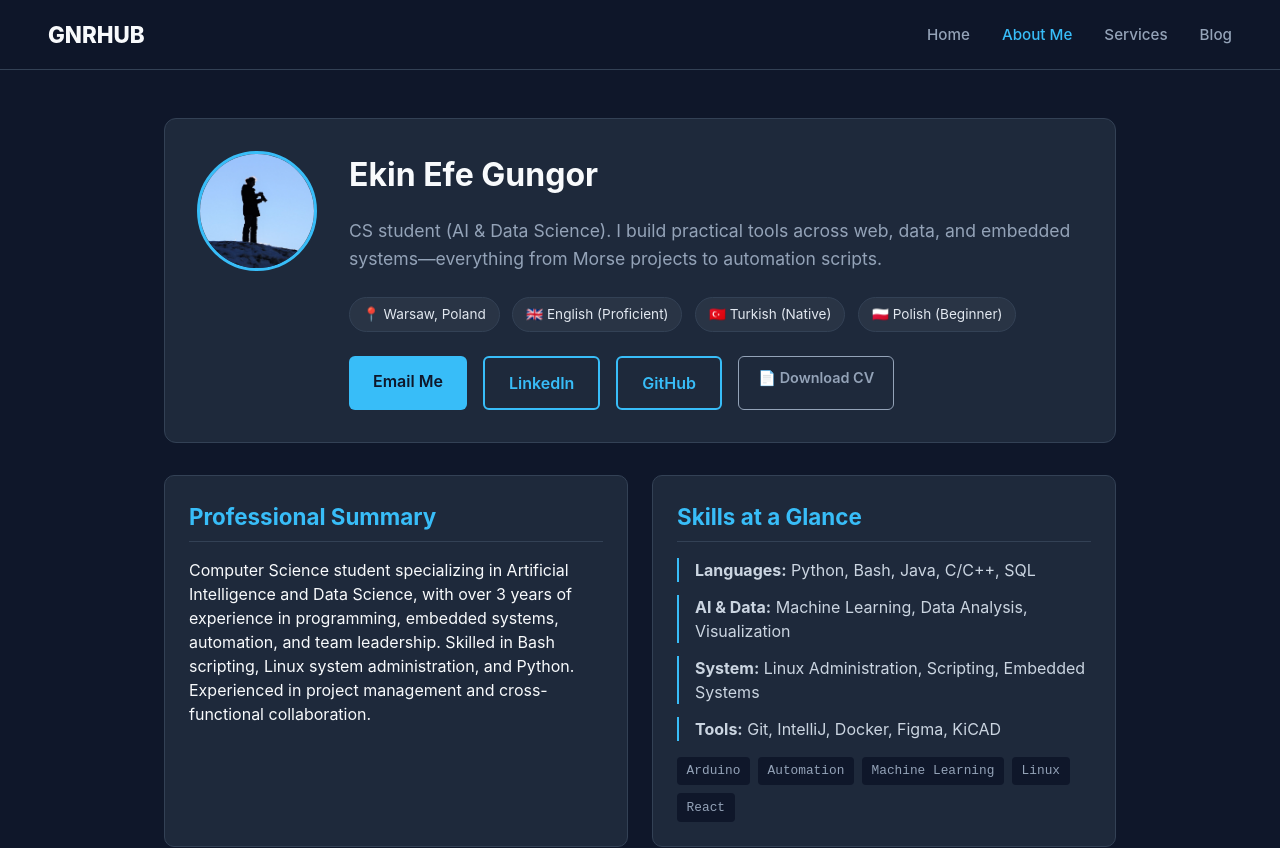
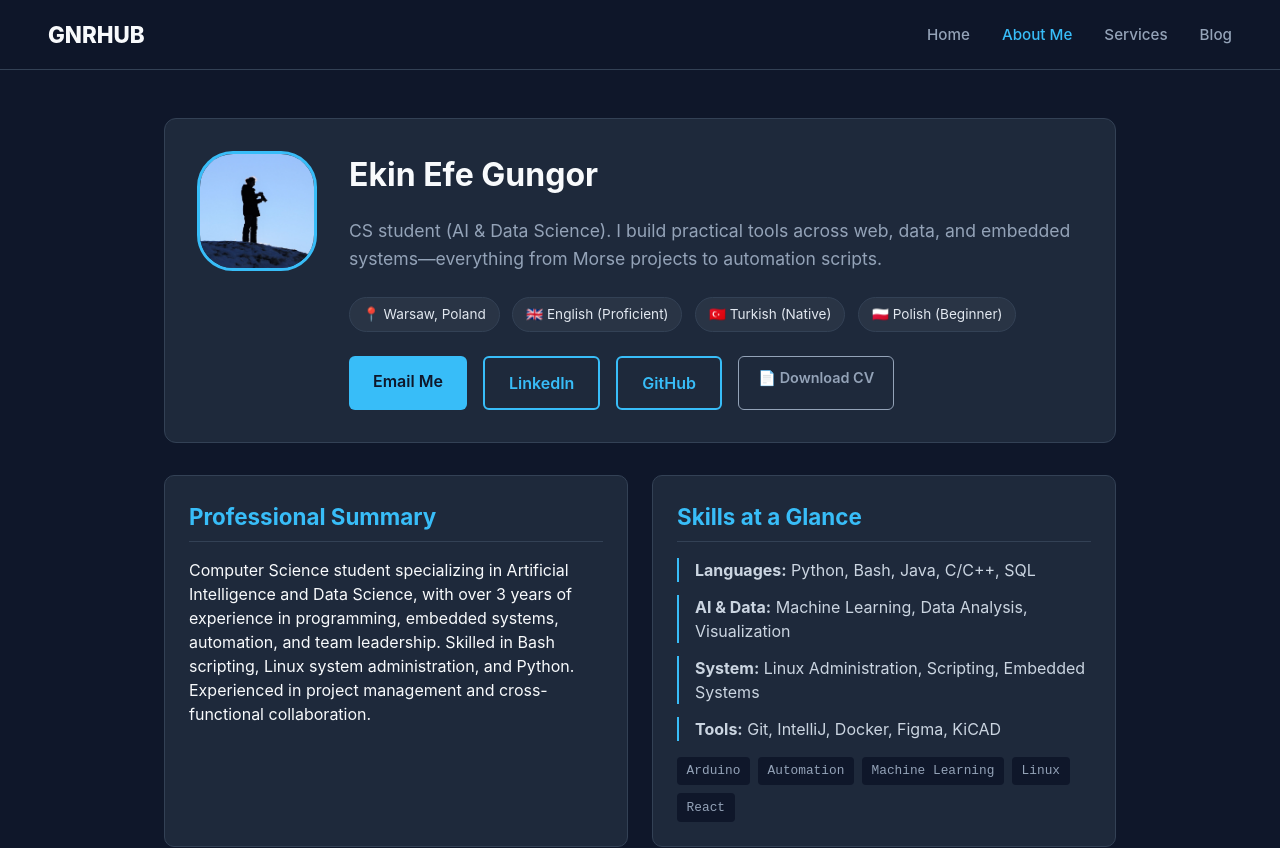
Before and after one commit to ekinefe/gnrhub, a React (Vite) app: page /about in a window 1280 px wide. Shown: the top 848 px of the page. Built offline with nearby package versions, Linux system fonts and the light colour scheme.

Commit message:
Fixed navbar alignment and layout issues

```diff
--- a/src/App.css
+++ b/src/App.css
@@ -237,7 +237,7 @@ body {
 .avatar {
   width: 120px;
   height: 120px;
-  border-radius: 50%;
+  border-radius: 30%;
   border: 3px solid var(--accent);
   object-fit: cover;
 }
```
